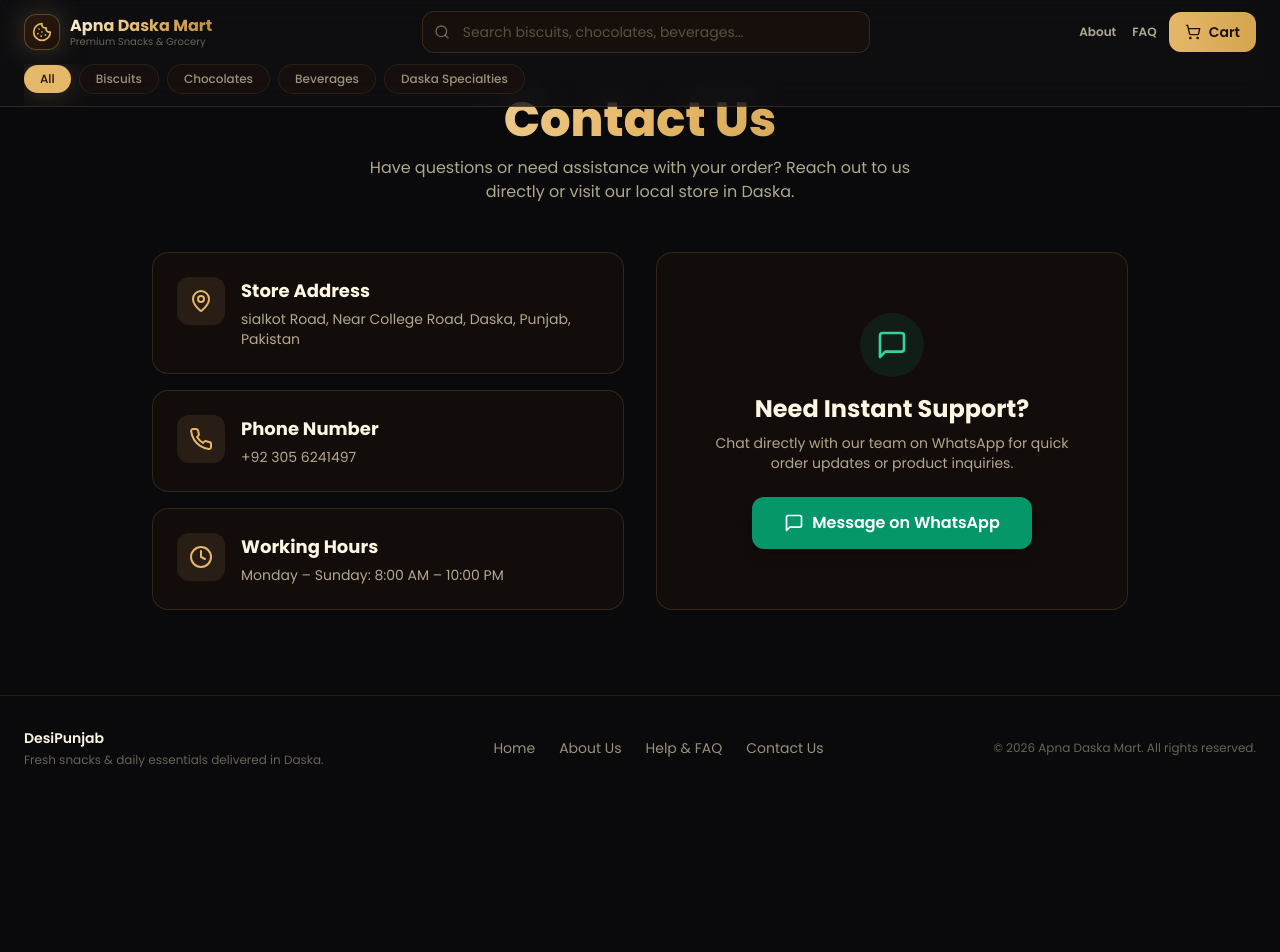
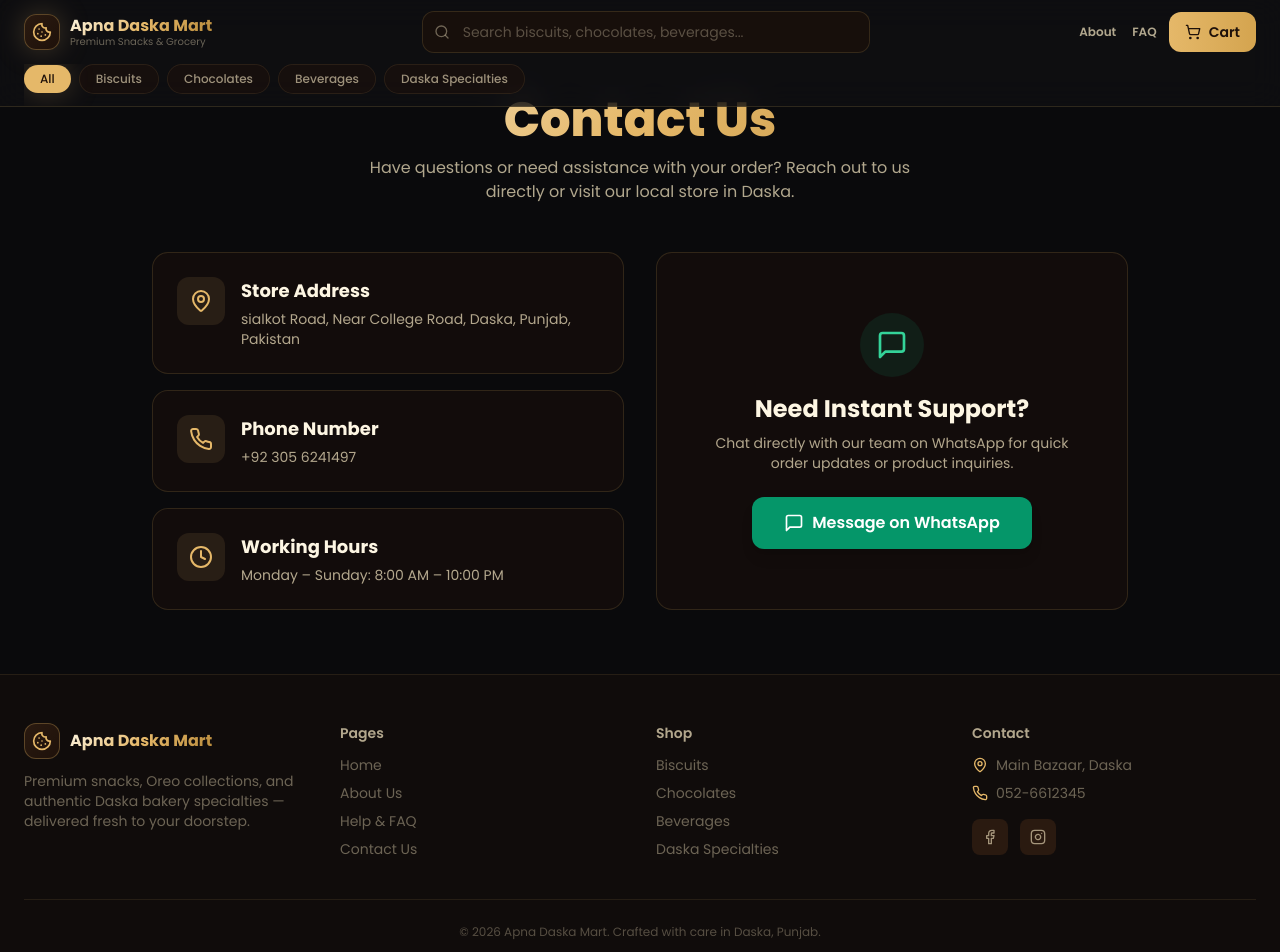
Before and after one commit to gurucoding170-glitch/Apna-mart-daska, a React (Vite) app: page /contact in a window 1280 px wide. Shown: the top 952 px of the page. Before the commit the page ends 800 px from the top, so only its background shows below. Built offline with nearby package versions, Linux system fonts and the light colour scheme.

Commit message:
Update Header and Footer with correct route links

```diff
--- a/src/components/Footer.tsx
+++ b/src/components/Footer.tsx
@@ -1,24 +1,80 @@
+import { Cookie, Instagram, Facebook, Phone, MapPin } from 'lucide-react';
 import { Link } from 'react-router-dom';
 
 export default function Footer() {
   return (
-    <footer className="bg-cocoa-950 border-t border-gold-300/10 py-8 px-4 md:px-6 text-gold-100/60 text-xs md:text-sm">
-      <div className="max-w-7xl mx-auto flex flex-col md:flex-row items-center justify-between gap-4">
+    <footer className="border-t border-gold-300/10 bg-cocoa-900/30">
+      <div className="max-w-7xl mx-auto px-4 md:px-6 py-12">
+        <div className="grid grid-cols-1 md:grid-cols-4 gap-8">
+          {/* brand */}
           <div>
-          <p className="font-semibold text-gold-50">DesiPunjab</p>
-          <p className="text-xs text-gold-100/40 mt-1">Fresh snacks & daily essentials delivered in Daska.</p>
+            <Link to="/" className="flex items-center gap-2.5 mb-3">
+              <div className="w-9 h-9 rounded-xl bg-gradient-to-br from-cocoa-800 to-cocoa-900 flex items-center justify-center border border-gold-300/30">
+                <Cookie className="w-5 h-5 text-gold-300" />
+              </div>
+              <h3 className="font-bold gold-gradient-text">Apna Daska Mart</h3>
+            </Link>
+            <p className="text-sm text-gold-100/40 max-w-xs">
+              Premium snacks, Oreo collections, and authentic Daska bakery
+              specialties — delivered fresh to your doorstep.
+            </p>
           </div>
 
-        <div className="flex items-center gap-6">
+          {/* pages */}
+          <div>
+            <h4 className="text-sm font-semibold text-gold-100/70 mb-3">Pages</h4>
+            <ul className="space-y-2 text-sm text-gold-100/40">
+              <li>
                 <Link to="/" className="hover:text-gold-300 transition-colors">Home</Link>
+              </li>
+              <li>
                 <Link to="/about" className="hover:text-gold-300 transition-colors">About Us</Link>
+              </li>
+              <li>
                 <Link to="/faq" className="hover:text-gold-300 transition-colors">Help & FAQ</Link>
+              </li>
+              <li>
                 <Link to="/contact" className="hover:text-gold-300 transition-colors">Contact Us</Link>
+              </li>
+            </ul>
           </div>
 
-        <p className="text-xs text-gold-100/40">
-          © {new Date().getFullYear()} Apna Daska Mart. All rights reserved.
+          {/* quick links */}
+          <div>
+            <h4 className="text-sm font-semibold text-gold-100/70 mb-3">Shop</h4>
+            <ul className="space-y-2 text-sm text-gold-100/40">
+              <li className="hover:text-gold-300 cursor-pointer transition-colors">Biscuits</li>
+              <li className="hover:text-gold-300 cursor-pointer transition-colors">Chocolates</li>
+              <li className="hover:text-gold-300 cursor-pointer transition-colors">Beverages</li>
+              <li className="hover:text-gold-300 cursor-pointer transition-colors">Daska Specialties</li>
+            </ul>
+          </div>
+
+          {/* contact */}
+          <div>
+            <h4 className="text-sm font-semibold text-gold-100/70 mb-3">Contact</h4>
+            <div className="space-y-2 text-sm text-gold-100/40">
+              <p className="flex items-center gap-2">
+                <MapPin className="w-4 h-4 text-gold-300" /> Main Bazaar, Daska
               </p>
+              <p className="flex items-center gap-2">
+                <Phone className="w-4 h-4 text-gold-300" /> 052-6612345
+              </p>
+              <div className="flex gap-3 pt-2">
+                <span className="w-9 h-9 rounded-lg bg-cocoa-800 flex items-center justify-center hover:bg-cocoa-700 cursor-pointer transition-colors">
+                  <Facebook className="w-4 h-4 text-gold-100/60" />
+                </span>
+                <span className="w-9 h-9 rounded-lg bg-cocoa-800 flex items-center justify-center hover:bg-cocoa-700 cursor-pointer transition-colors">
+                  <Instagram className="w-4 h-4 text-gold-100/60" />
+                </span>
+              </div>
+            </div>
+          </div>
+        </div>
+
+        <div className="mt-10 pt-6 border-t border-gold-300/10 text-center text-xs text-gold-100/30">
+          © 2026 Apna Daska Mart. Crafted with care in Daska, Punjab.
+        </div>
       </div>
     </footer>
   );
```
Lines whose indentation alone changed are shown as unchanged.
